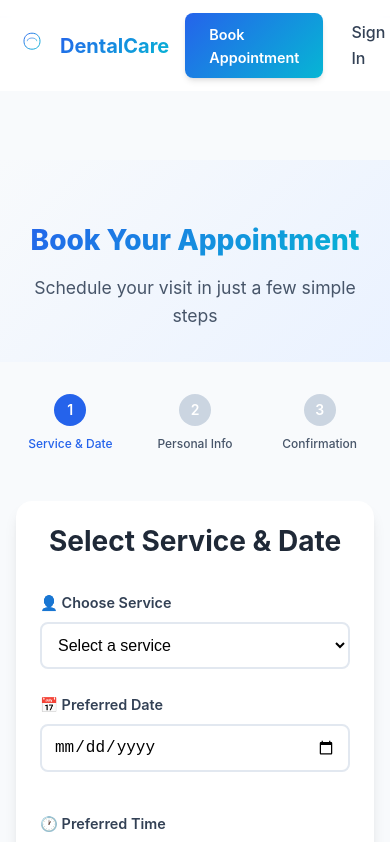
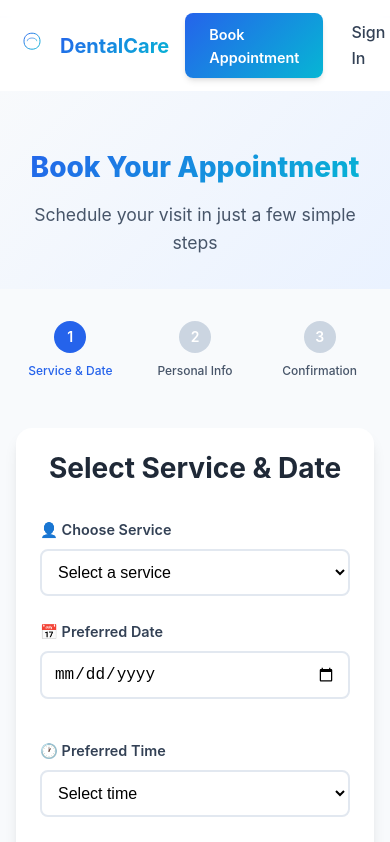
Before and after one commit to ahmerzulfiqar06/dental-manage-system, a React (Create React App) app in the folder dental-frontend/: page /booking in a window 390 px wide. Shown: the top 842 px of the page. Built offline with nearby package versions, Linux system fonts and the light colour scheme.

Commit message:
Fixing booking page

```diff
--- a/dental-frontend/src/pages/Booking.css
+++ b/dental-frontend/src/pages/Booking.css
@@ -1,13 +1,12 @@
-.booking {
-  margin-top: 88px;
-}
-
 /* Booking Hero */
 .booking-hero {
   background: linear-gradient(135deg, #f8fafc 0%, #eaf2ff 100%);
   color: var(--dark-color);
   padding: 8rem 0 2rem;
+  margin-top: calc(88px - 1px);
   text-align: center;
+  position: relative;
+  z-index: 1;
 }
 
 .booking-header h1 {
@@ -277,7 +276,6 @@
 /* Responsive Design */
 @media (max-width: 1024px) {
   .booking-hero {
-    margin-top: 72px;
     padding: 5rem 0 1.5rem;
   }
 
```
